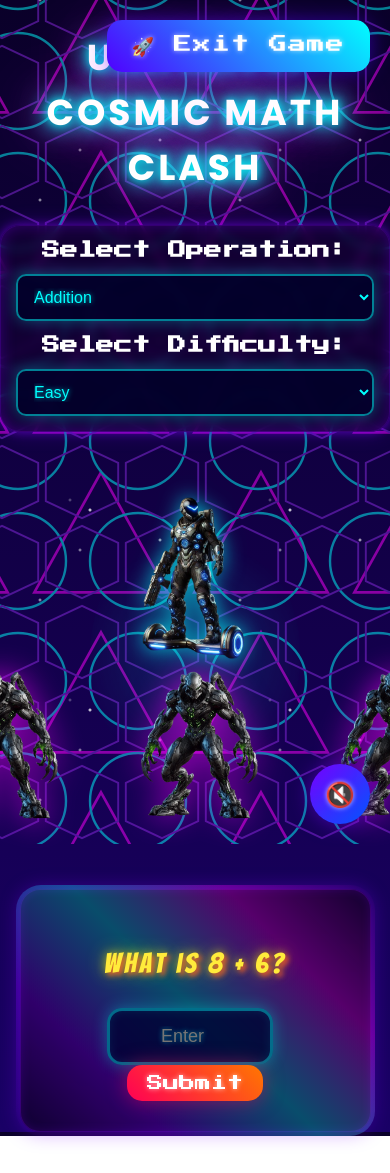
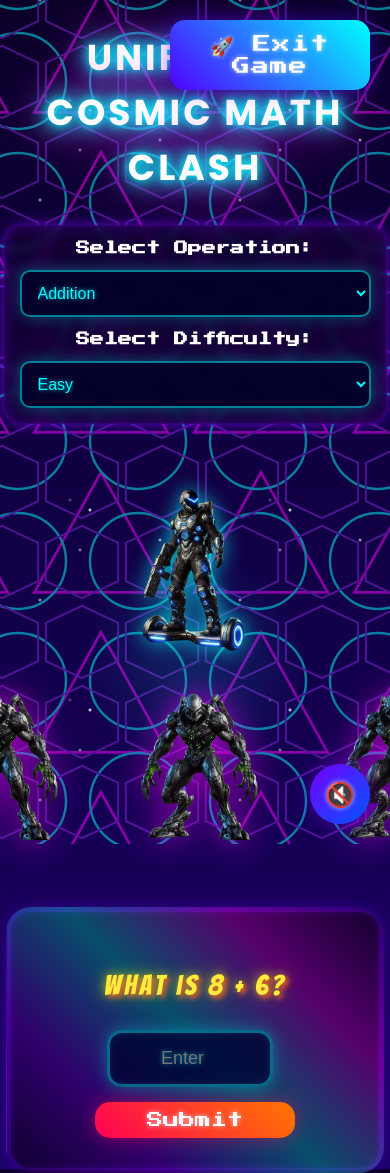
Before and after one commit to FarhanOnCode/unifinity, a plain HTML site: page loginup.html in a window 390 px wide. Shown: the top 1173 px of the page. Before the commit the page ends 1136 px from the top, so only its background shows below. Drawn offline with Linux system fonts and the light colour scheme.

Commit message:
Updated project with latest changes

```diff
--- a/loginup.html
+++ b/loginup.html
@@ -8,6 +8,223 @@
     <link href="https://fonts.googleapis.com/css2?family=Press+Start+2P&family=Poppins:wght@400;700&family=Bangers&display=swap" rel="stylesheet">
     <style>
 /* Dynamic Space Background with Moving Elements */
+/* Enhanced Mobile Responsiveness */
+@media (max-width: 768px) {
+    h1 {
+        font-size: 32px;
+        margin-top: 20px;
+        padding: 0 10px;
+    }
+
+    .settings {
+        flex-direction: column;
+        padding: 15px;
+        gap: 15px;
+        width: 90%;
+        max-width: 350px;
+    }
+
+    .settings label {
+        font-size: 14px;
+    }
+
+    select {
+        width: 100%;
+        font-size: 14px;
+        padding: 10px;
+    }
+
+    .battlefield {
+        flex-direction: column;
+        gap: 30px;
+        padding: 15px 0;
+    }
+
+    #hero img {
+        width: 120px;
+    }
+
+    .monsters-container {
+        gap: 20px;
+    }
+
+    .monster {
+        width: 100px;
+    }
+
+    .question-box {
+        padding: 20px;
+        width: 90%;
+        max-width: 350px;
+    }
+
+    .question-box p {
+        font-size: 24px;
+        margin-bottom: 20px;
+    }
+
+    input[type="number"] {
+        width: 100%;
+        max-width: 200px;
+        font-size: 18px;
+        margin: 0 0 15px 0;
+        padding: 10px;
+    }
+
+    button {
+        font-size: 16px;
+        padding: 10px 15px;
+        width: 100%;
+        max-width: 200px;
+    }
+
+    .modal-content {
+        padding: 20px;
+        font-size: 20px;
+        width: 90%;
+    }
+
+    .modal button {
+        width: 100%;
+        margin-top: 15px;
+    }
+
+    #music-btn {
+        width: 50px;
+        height: 50px;
+        font-size: 20px;
+        bottom: 15px;
+        right: 15px;
+    }
+
+    .cosmic-button {
+        top: 15px;
+        right: 15px;
+        padding: 10px 15px;
+        font-size: 14px;
+    }
+}
+
+/* Small Mobile Devices */
+@media (max-width: 480px) {
+    h1 {
+        font-size: 26px;
+        letter-spacing: 2px;
+    }
+
+    .settings {
+        max-width: 280px;
+    }
+
+    #hero img {
+        width: 100px;
+    }
+
+    .monsters-container {
+        gap: 10px;
+    }
+
+    .monster {
+        width: 80px;
+    }
+
+    .question-box p {
+        font-size: 20px;
+    }
+
+    input[type="number"] {
+        width: 100%;
+        max-width: 150px;
+        font-size: 16px;
+    }
+
+    .modal-content {
+        font-size: 16px;
+    }
+
+    .modal-content h2 {
+        font-size: 22px;
+    }
+}
+
+/* Fix for the game layout */
+.game-container {
+    width: 100%;
+    padding: 0 15px;
+    box-sizing: border-box;
+}
+
+/* Fix for input and button layout on mobile */
+@media (max-width: 768px) {
+    .question-box {
+        display: flex;
+        flex-direction: column;
+        align-items: center;
+    }
+}
+
+/* Enhanced touch targets for mobile */
+@media (max-width: 768px) {
+    button, select, input[type="number"], #music-btn {
+        -webkit-tap-highlight-color: rgba(0,0,0,0);
+        touch-action: manipulation;
+    }
+
+    .monster {
+        cursor: pointer;
+        touch-action: manipulation;
+    }
+}
+
+/* Fix viewport height issues on mobile */
+@media (max-width: 768px) {
+    .game-container {
+        min-height: 50vh;
+    }
+}
+
+/* Fix for small height devices */
+@media (max-height: 700px) {
+    .game-container {
+        min-height: auto;
+        margin: 10px auto;
+    }
+
+    .battlefield {
+        padding: 10px 0;
+    }
+}
+
+/* Fix for landscape orientation */
+@media (max-width: 900px) and (orientation: landscape) {
+    .settings {
+        flex-direction: row;
+        flex-wrap: wrap;
+        justify-content: center;
+        max-width: 600px;
+    }
+
+    .battlefield {
+        flex-direction: row;
+        padding: 10px 0;
+    }
+
+    #hero img {
+        width: 100px;
+    }
+
+    .monster {
+        width: 80px;
+    }
+
+    .question-box {
+        padding: 15px;
+    }
+
+    .game-container {
+        min-height: auto;
+    }
+}
 body {
     margin: 0;
     padding: 0;
```
